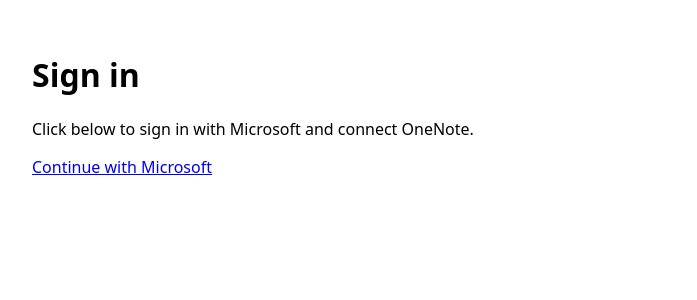
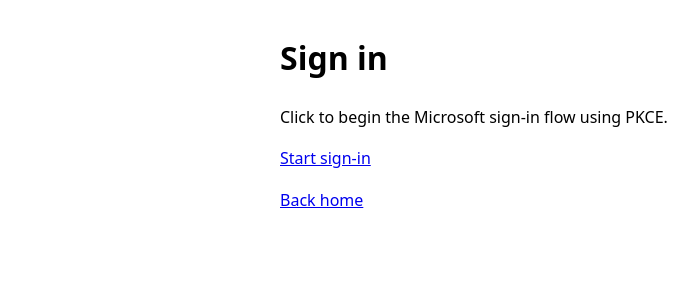
Before and after one commit to tchaudhry907/alice-onenote-router, a Next.js app: page /login in a window 1280 px wide. Shown: the top 300 px of the page, without its empty margins (0-697 px from the left). Built offline with nearby package versions, Linux system fonts and the light colour scheme.

Commit message:
Refactor Login component and update content

```diff
--- a/pages/login.js
+++ b/pages/login.js
@@ -1,10 +1,13 @@
 // pages/login.js
-export default function Login() {
+import React from "react";
+
+export default function LoginPage() {
   return (
-    <main style={{fontFamily: "system-ui, -apple-system, Segoe UI, Roboto, Arial", padding: 24}}>
+    <main style={{fontFamily:"system-ui, -apple-system, Segoe UI, Roboto, Arial", maxWidth: 720, margin:"2rem auto", lineHeight:1.6}}>
       <h1>Sign in</h1>
-      <p>Click below to sign in with Microsoft and connect OneNote.</p>
-      <p><a href="/api/auth/login">Continue with Microsoft</a></p>
+      <p>Click to begin the Microsoft sign‑in flow using PKCE.</p>
+      <p><a href="/api/auth/login">Start sign‑in</a></p>
+      <p><a href="/">Back home</a></p>
     </main>
   );
 }
```
